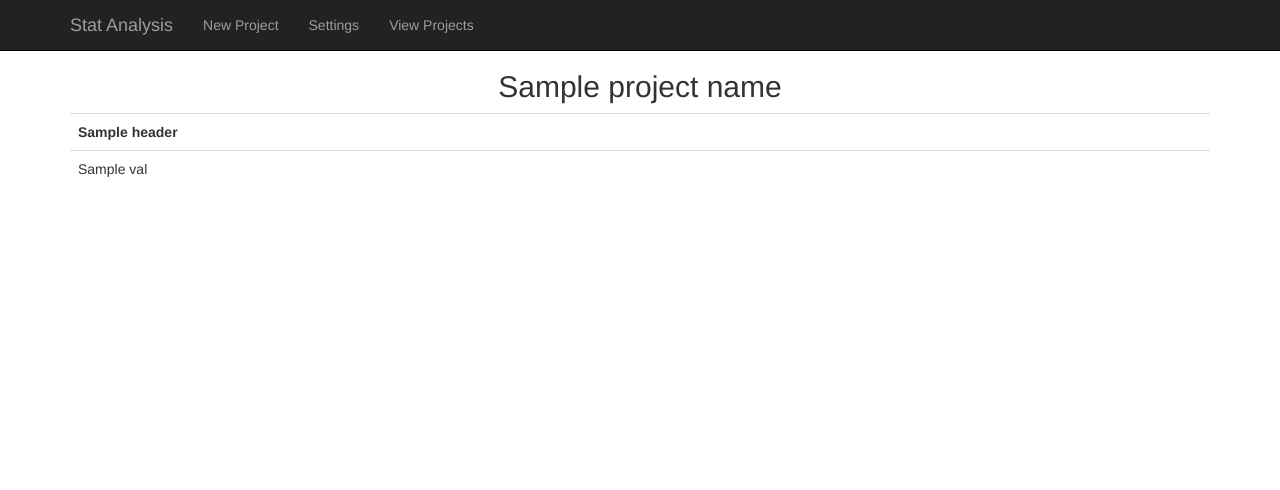
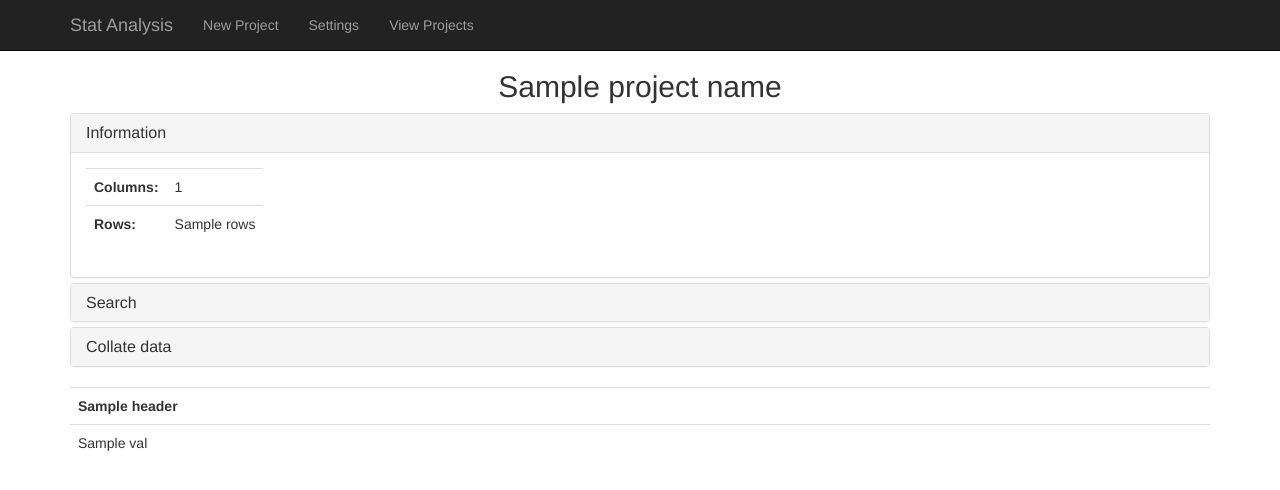
Before and after one commit to TomJamesGray/stat-analysis-web, a Flask app: template stat_analysis/templates/view_project.html in a window 1280 px wide. Shown: the top 490 px of the page. Run offline with Flask 2, Linux system fonts and the light colour scheme; the template is opened without the code that fills it: most values are stand-ins (such as "Sample title", 1, 10 or a date in 2020); some libraries are stand-ins or nearby versions.

Commit message:
Added collapsing panes on view project page for general info, searching and collation of data

```diff
--- a/stat_analysis/main.py
+++ b/stat_analysis/main.py
@@ -5,7 +5,7 @@ from collections import OrderedDict
 from flask_wtf import FlaskForm
 from flask_wtf.file import FileField, FileRequired
 from wtforms import StringField
-from flask import Flask,render_template,request,flash,redirect,url_for
+from flask import Flask,render_template,request,flash,redirect,url_for,g
 from flask_sqlalchemy import SQLAlchemy
 from werkzeug.utils import secure_filename
 from werkzeug.datastructures import CombinedMultiDict
@@ -67,7 +67,6 @@ def view_project(project_id):
     project = Project.query.filter_by(id=project_id).first()
     print(project)
     with open("/home/tom/uploads/{}".format(project.dataset_location),'r') as f:
-        print(f)
         reader = csv.reader(f)
         headers = next(reader)
         data = []
@@ -77,9 +76,17 @@ def view_project(project_id):
                 tmp[headers[i]] = val
             data.append(tmp)
 
-        print(data)
+    if len(data) > 10:
+        view_data = data[:10]
+        truncated = True
+    else:
+        view_data = data
+        truncated = False
 
-    return render_template("view_project.html",headers=headers,data=data,project_name=project.project_name)
+    g.project_data = data
+
+    return render_template("view_project.html",headers=headers,view_data=view_data,
+                           truncated=truncated,project_name=project.project_name,rows=len(data))
 
 
 @app.route("/view")
--- a/stat_analysis/templates/layout.html
+++ b/stat_analysis/templates/layout.html
@@ -4,6 +4,8 @@
     <meta name="viewport" content="width=device-width, initial-scale=1">
     <link rel="stylesheet" href="{{ url_for('static',filename='style.css') }}">
     <link rel="stylesheet" href="https://maxcdn.bootstrapcdn.com/bootstrap/3.3.7/css/bootstrap.min.css" integrity="sha384-BVYiiSIFeK1dGmJRAkycuHAHRg32OmUcww7on3RYdg4Va+PmSTsz/K68vbdEjh4u" crossorigin="anonymous">
+    <script src="//code.jquery.com/jquery-1.11.0.min.js"></script>
+    <script src="https://maxcdn.bootstrapcdn.com/bootstrap/3.3.7/js/bootstrap.min.js" integrity="sha384-Tc5IQib027qvyjSMfHjOMaLkfuWVxZxUPnCJA7l2mCWNIpG9mGCD8wGNIcPD7Txa" crossorigin="anonymous"></script>
 </head>
 <body>
     <nav class="navbar navbar-inverse navbar-fixed-top">
--- a/stat_analysis/templates/view_project.html
+++ b/stat_analysis/templates/view_project.html
@@ -2,6 +2,64 @@
 {% block body %}
     <div class="container root-container">
         <h2 class="text-center">{{ project_name }}</h2>
+        <div class="panel-group" id="accordion" role="tablist" aria-multiselectable="true">
+            <div class="panel panel-default">
+                <div class="panel-heading" role="tab" id="informationHead">
+                    <h4 class="panel-title">
+                        <a role="button" data-toggle="collapse" data-parent="#accordion" href="#information"
+                           aria-expanded="true" aria-controls="information">
+                            Information
+                        </a>
+                    </h4>
+                </div>
+                <div id="information" class="panel-collapse collapse in" role="tabpanel" aria-labelledby="headingOne">
+                    <div class="panel-body">
+                        <table class="table auto-width">
+                            <tbody>
+                                <tr>
+                                    <td><b>Columns: </b></td>
+                                    <td>{{ headers|length }}</td>
+                                </tr>
+                                <tr>
+                                    <td><b>Rows: </b></td>
+                                    <td>{{ rows }}</td>
+                                </tr>
+                            </tbody>
+                        </table>
+                    </div>
+                </div>
+            </div>
+            <div class="panel panel-default">
+                <div class="panel-heading" role="tab" id="searchHead">
+                    <h4 class="panel-title">
+                        <a class="collapsed" role="button" data-toggle="collapse" data-parent="#accordion"
+                           href="#search" aria-expanded="false" aria-controls="collapseTwo">
+                            Search
+                        </a>
+                    </h4>
+                </div>
+                <div id="search" class="panel-collapse collapse" role="tabpanel" aria-labelledby="headingTwo">
+                    <div class="panel-body">
+                        Search Stuff
+                    </div>
+                </div>
+            </div>
+            <div class="panel panel-default">
+                <div class="panel-heading" role="tab" id="collateHead">
+                    <h4 class="panel-title">
+                        <a class="collapsed" role="button" data-toggle="collapse" data-parent="#accordion"
+                           href="#collate" aria-expanded="false" aria-controls="collapseThree">
+                            Collate data
+                        </a>
+                    </h4>
+                </div>
+                <div id="collate" class="panel-collapse collapse" role="tabpanel" aria-labelledby="headingThree">
+                    <div class="panel-body">
+                        Collate stuff
+                    </div>
+                </div>
+            </div>
+        </div>
         <table class="table table-hover">
             <tbody>
                 <tr>
@@ -9,13 +67,18 @@
                         <th>{{ header }}</th>
                     {% endfor %}
                 </tr>
-                {% for row in data %}
+                {% for row in view_data %}
                     <tr>
                         {% for _,val in row.items() %}
                                 <td>{{ val }}</td>
                         {% endfor %}
                     </tr>
                 {% endfor %}
+                {% if truncated %}
+                    <tr>
+                        <td colspan="{{ headers|length }}" class="text-center text-primary">View All Data</td>
+                    </tr>
+                {% endif %}
             </tbody>
         </table>
     </div>
```
